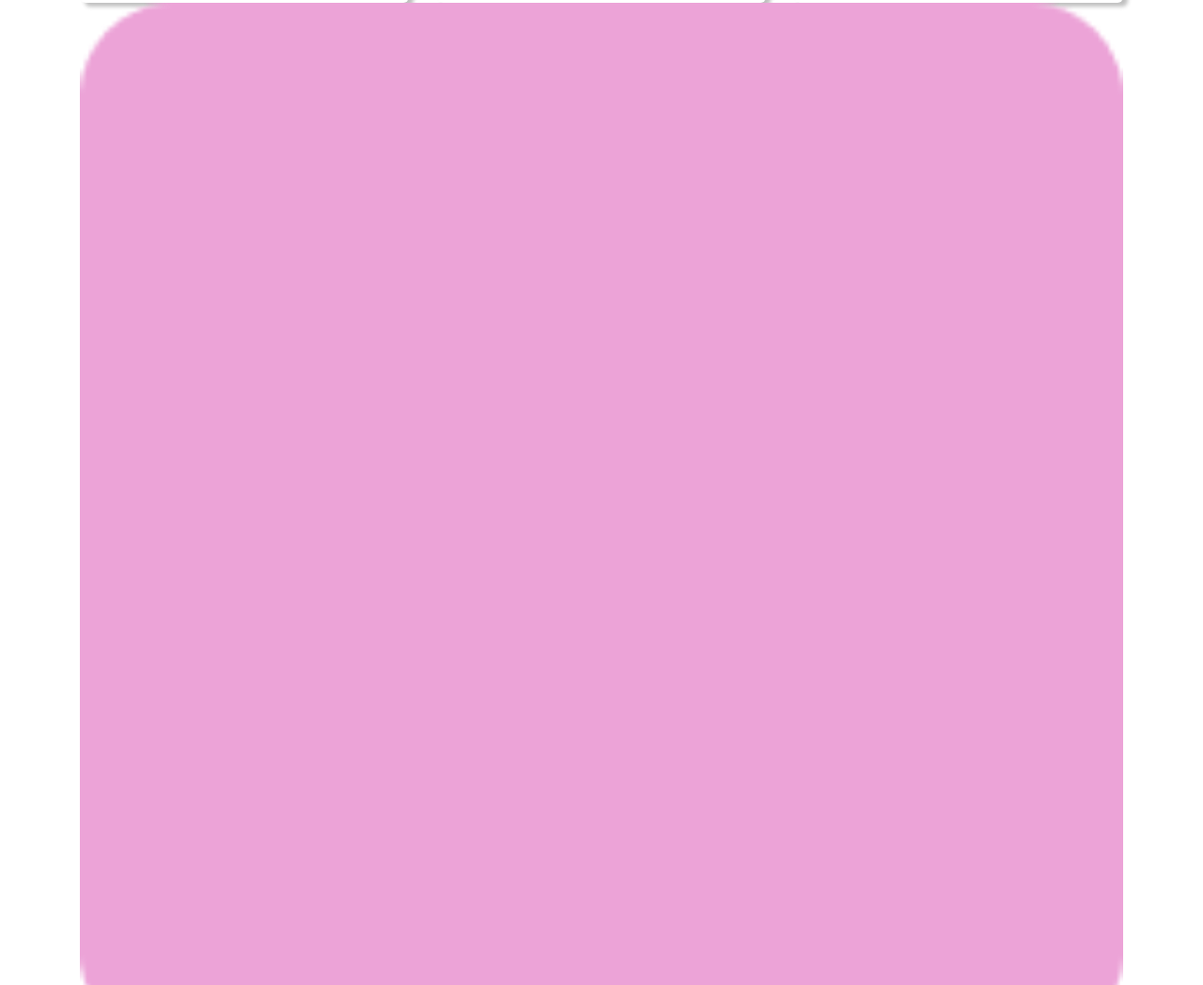
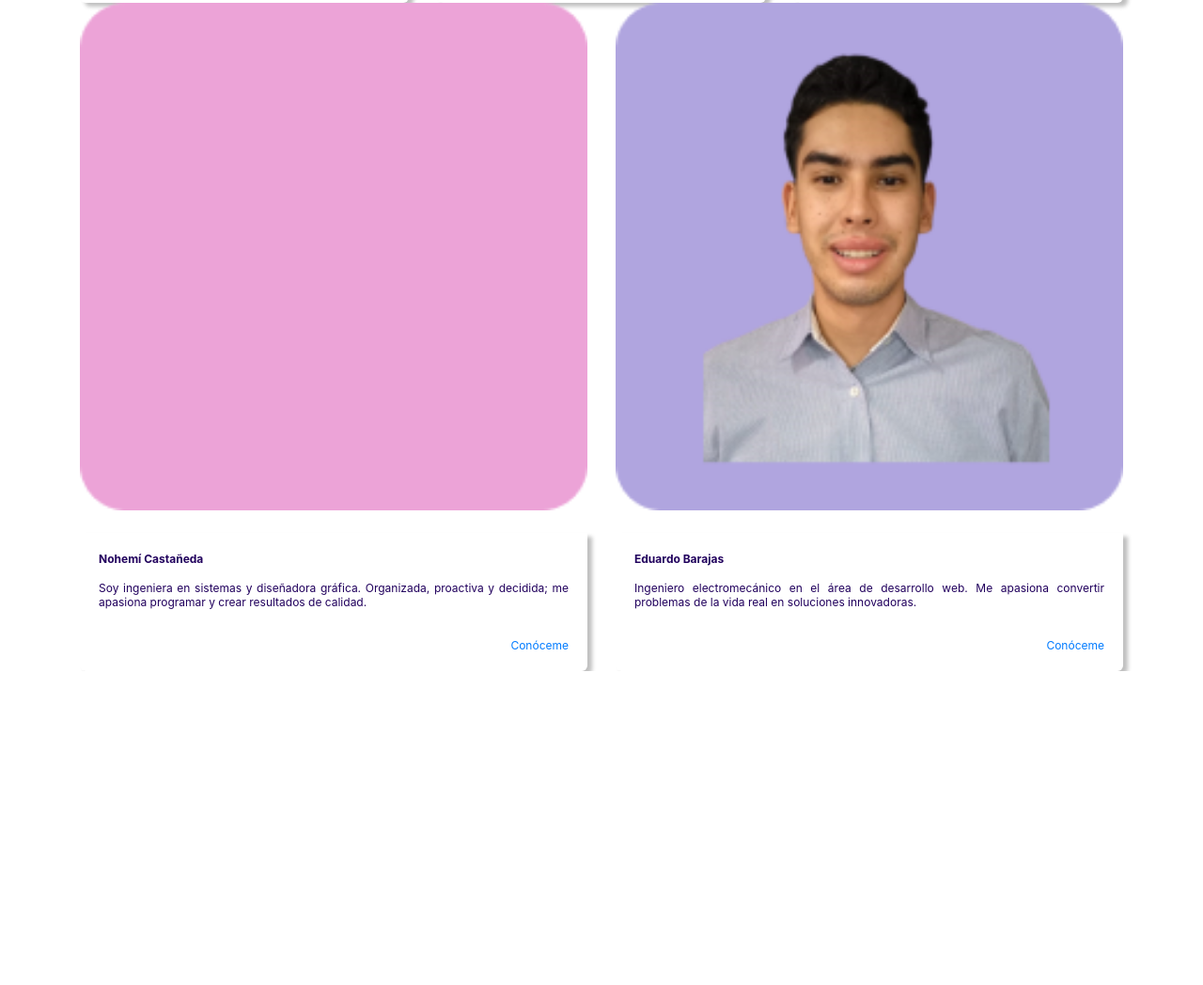
Before and after one commit to itzelmoon/bgspa, a plain HTML site: page pages/nosotros.html in a window 1280 px wide. Shown: the part 908-1956 px from the top of the page at 94% size. After the commit the page ends 1622 px from the top, so only its background shows below. Drawn offline with nearby package versions, Linux system fonts and the light colour scheme.

Commit message:
chore | Se agregó la tarjeta Eduardo. Se agregó el estilo fontbold y rd.

```diff
--- a/css/nosotros.css
+++ b/css/nosotros.css
@@ -28,3 +28,10 @@
     color: #21005D;
     text-align: justify;
 }
+.fontbold{
+    font-weight: 700;
+}
+.rd{
+    border-radius: 30px;
+
+}
--- a/pages/nosotros.html
+++ b/pages/nosotros.html
@@ -83,6 +83,18 @@
               </div>
           </div>
 
+          <div class="col espacio"> <!--tarjeta Eduardo-->
+            <div class="rd" style="width: auto;">
+                <a href="https://www.linkedin.com/in/lalobarajasp/"><img src="../img/lalo.png" class="card-img-top" alt="..."/></a>
+            </div>
+            <br>
+            <div class="card-body fondocard carta">
+                <p class="fontbold">Eduardo Barajas</p>
+                <p class="card-text">Ingeniero electromecánico en el área de desarrollo web. Me apasiona convertir problemas de la vida real en soluciones innovadoras.<br><br></p>
+                <a href="https://github.com/lalobarajasp/PortafolioEB" class="ancla">Conóceme</a>
+            </div>
+          </div>
+
           </div>
     </main>
 
```
Also changed, not shown: img/lalo.png (added).
